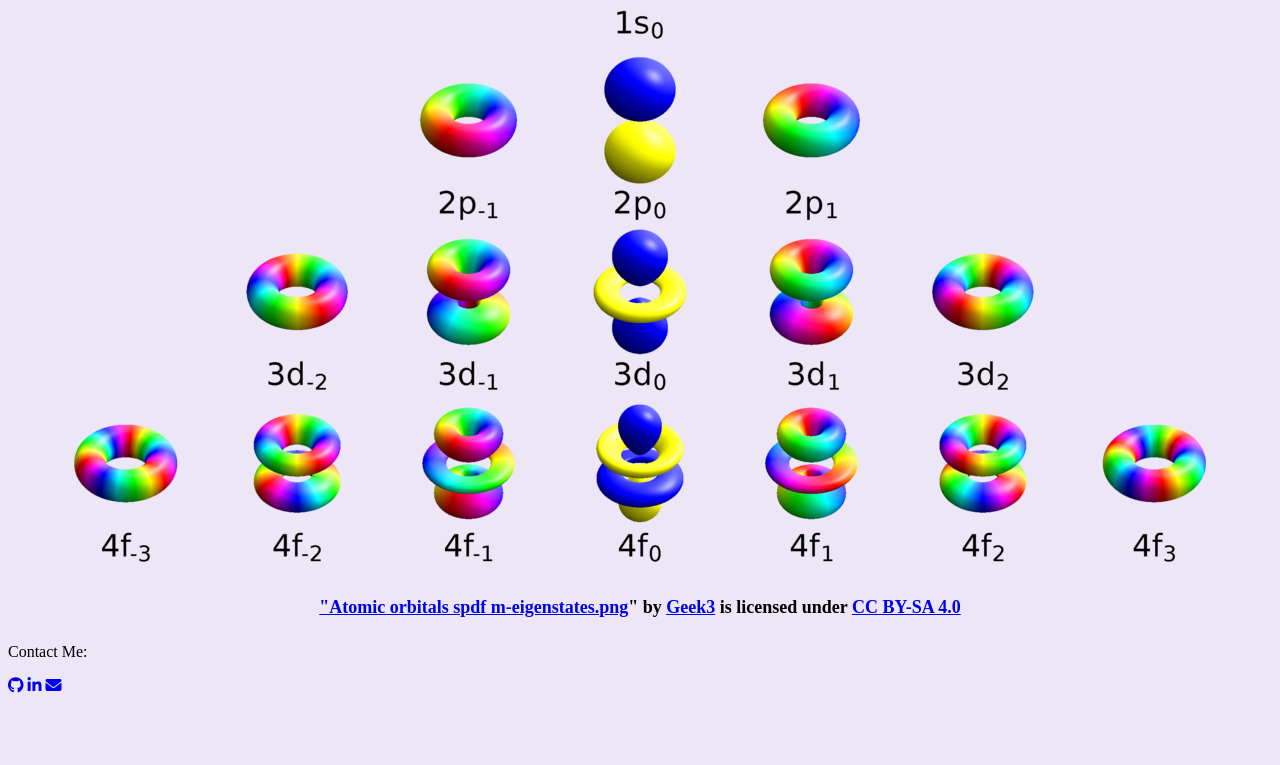
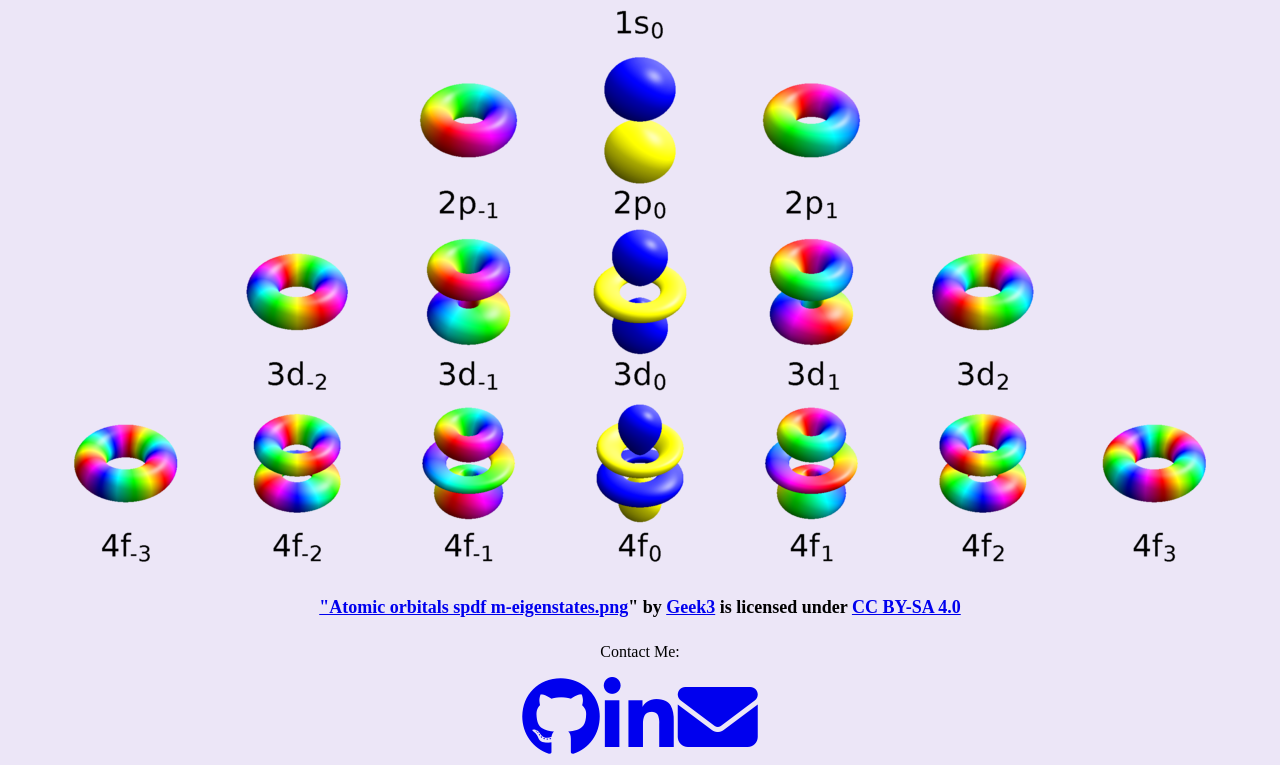
Before and after one commit to WolfieBabe/wolfiebabe.github.io, a plain HTML site: page home.html in a window 1280 px wide. Shown: the part 365-1130 px from the top of the page. Before the commit the page ends 1068 px from the top, so only its background shows below. Drawn offline with Linux system fonts and the light colour scheme.

Commit message:
Update home.html

```diff
--- a/home.html
+++ b/home.html
@@ -33,14 +33,14 @@
 		  <h6><a href="https://commons.wikimedia.org/wiki/File:Atomic_orbitals_spdf_m-eigenstates.png">"Atomic orbitals spdf m-eigenstates.png</a>" by <a href="https://commons.wikimedia.org/wiki/User:Geek3">Geek3</a> is licensed under <a href="https://creativecommons.org/licenses/by-sa/4.0/">CC BY-SA 4.0</a></h6>
 	  </div>
 
-	  <div id="socialMedia">
+	  <div id="socialMedia" style="text-align: center;">
 		  <span id="socialMediaText">
 			  <p>Contact Me:</p>
 		  </span>
 		  <span id="socialMediaIcons">
-			  <a href="https://github.com/WolfieBabe"><i class="fa-brands fa-github"></i></a>
-			  <a href="https://www.linkedin.com/in/mattie-sadler"><i class="fa-brands fa-linkedin-in"></i></a>
-			  <a href="mailto:sadlermattie25@gmail.com"><i class="fa-solid fa-envelope"></i></a>
+			  <a href="https://github.com/WolfieBabe"><i class="fa-brands fa-github fa-5x"></i></a>
+			  <a href="https://www.linkedin.com/in/mattie-sadler"><i class="fa-brands fa-linkedin-in fa-5x"></i></a>
+			  <a href="mailto:sadlermattie25@gmail.com"><i class="fa-solid fa-envelope fa-5x"></i></a>
 		  </span>
 	  </div>
 
```
